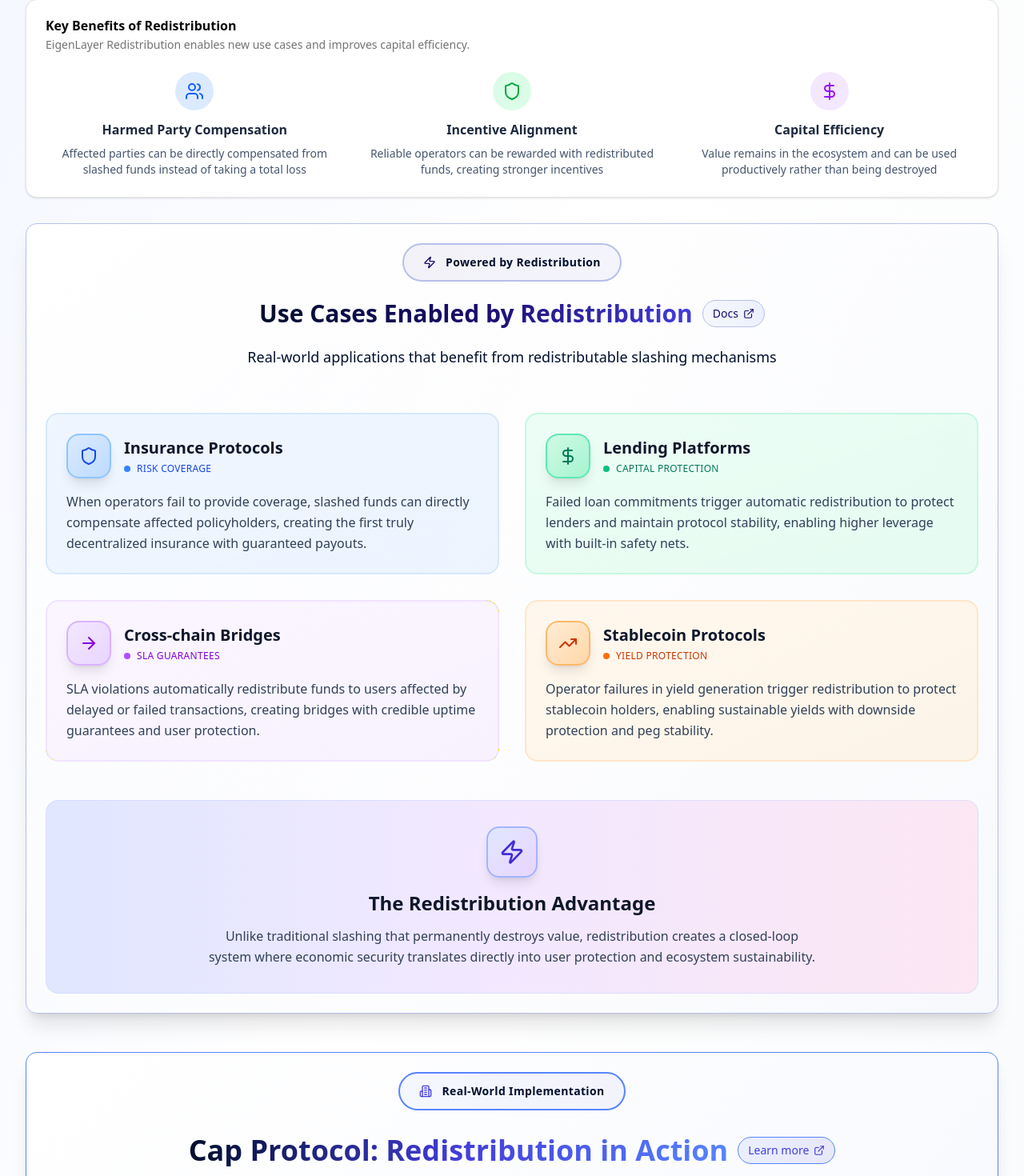
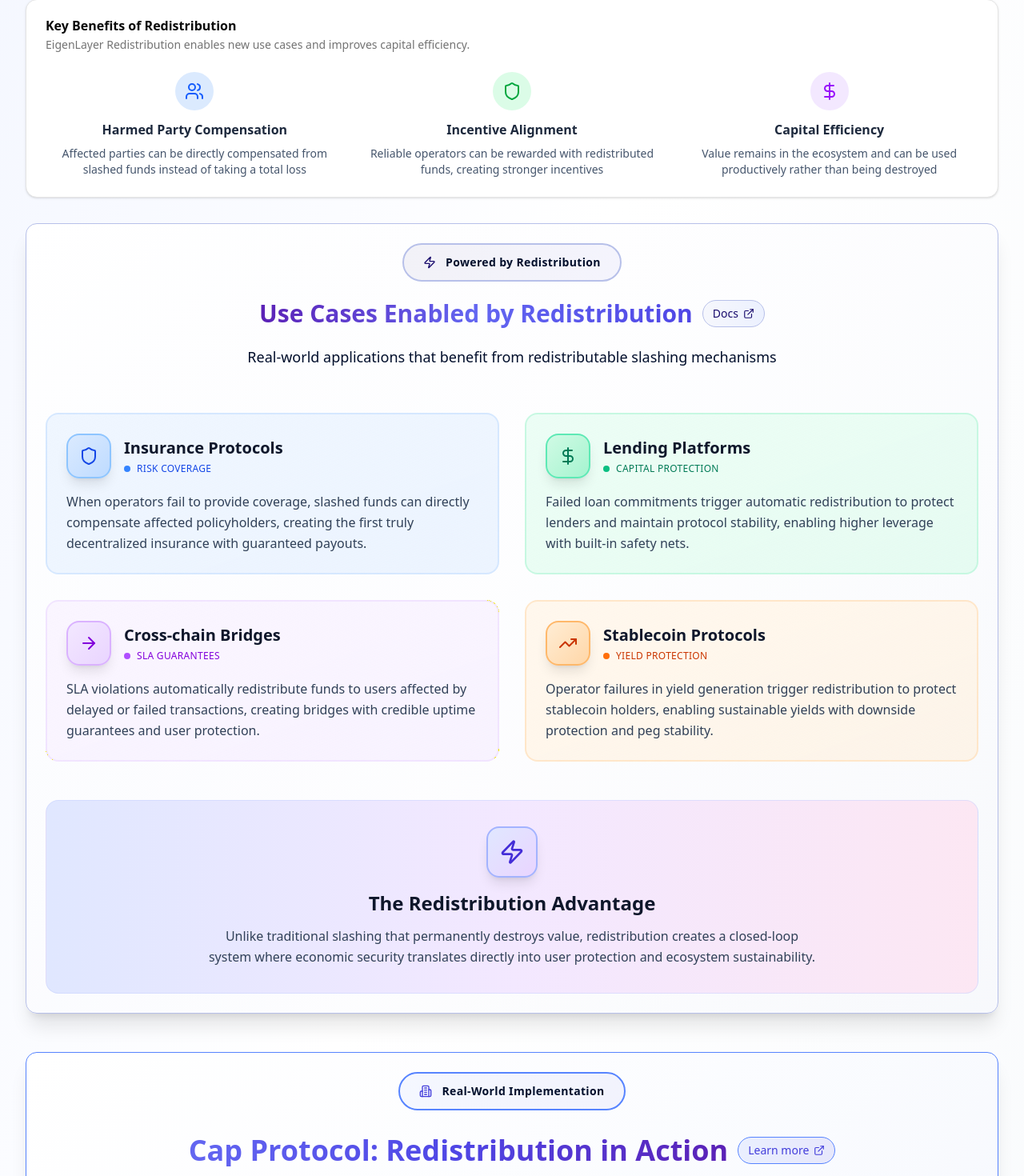
Before and after one commit to dabit3/eigenlayer-redistribution-visualization, a Next.js app: page / in a window 1280 px wide. Shown: the part 1268-2738 px from the top of the page at 80% size. Built offline with nearby package versions, Linux system fonts and the light colour scheme.

Commit message:
updates to gradients

```diff
--- a/components/SlashingVisualization.tsx
+++ b/components/SlashingVisualization.tsx
@@ -20,7 +20,7 @@
             <span className="text-sm font-semibold tracking-wide" style={{color: '#020F2C'}}>EigenLayer Protocol</span>
           </div>
           <div className="flex items-center justify-center gap-4 mb-6">
-            <h1 className="text-5xl font-bold leading-tight" style={{background: 'linear-gradient(to right, #020F2C, #1A0C6D, #020F2C)', WebkitBackgroundClip: 'text', WebkitTextFillColor: 'transparent', backgroundClip: 'text'}}>
+            <h1 className="text-5xl font-bold leading-tight" style={{background: 'linear-gradient(to right, #4f46e5, #6366f1, #5b21b6)', WebkitBackgroundClip: 'text', WebkitTextFillColor: 'transparent', backgroundClip: 'text'}}>
               EigenLayer Redistribution
             </h1>
             <a
@@ -299,7 +299,7 @@
               <span className="text-sm font-semibold tracking-wide" style={{color: '#020F2C'}}>Powered by Redistribution</span>
             </div>
             <div className="flex items-center justify-center gap-3 mb-4">
-              <CardTitle className="text-3xl font-bold" style={{background: 'linear-gradient(to right, #020F2C, #1A0C6D, #423DDB)', WebkitBackgroundClip: 'text', WebkitTextFillColor: 'transparent', backgroundClip: 'text'}}>
+              <CardTitle className="text-3xl font-bold" style={{background: 'linear-gradient(to right, #5b21b6, #6366f1, #4f46e5)', WebkitBackgroundClip: 'text', WebkitTextFillColor: 'transparent', backgroundClip: 'text'}}>
                 Use Cases Enabled by Redistribution
               </CardTitle>
               <a
@@ -436,7 +436,7 @@
               <span className="text-sm font-semibold tracking-wide" style={{color: '#020F2C'}}>Real-World Implementation</span>
             </div>
             <div className="flex items-center justify-center gap-3 mb-4">
-              <CardTitle className="text-4xl font-bold" style={{background: 'linear-gradient(to right, #020F2C, #423DDB, #5784FF)', WebkitBackgroundClip: 'text', WebkitTextFillColor: 'transparent', backgroundClip: 'text'}}>
+              <CardTitle className="text-4xl font-bold" style={{background: 'linear-gradient(to right, #6366f1, #4f46e5, #5b21b6)', WebkitBackgroundClip: 'text', WebkitTextFillColor: 'transparent', backgroundClip: 'text'}}>
                 Cap Protocol: Redistribution in Action
               </CardTitle>
               <a
```
